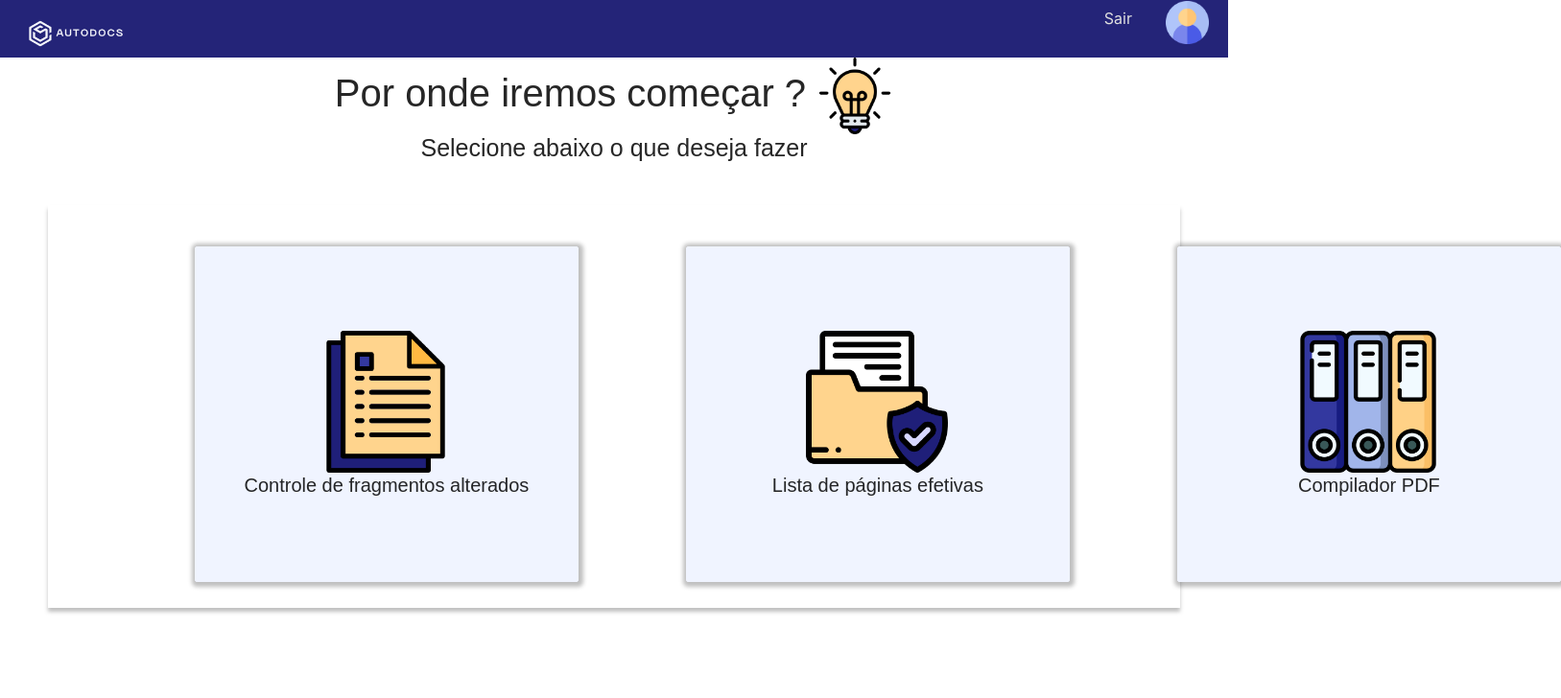
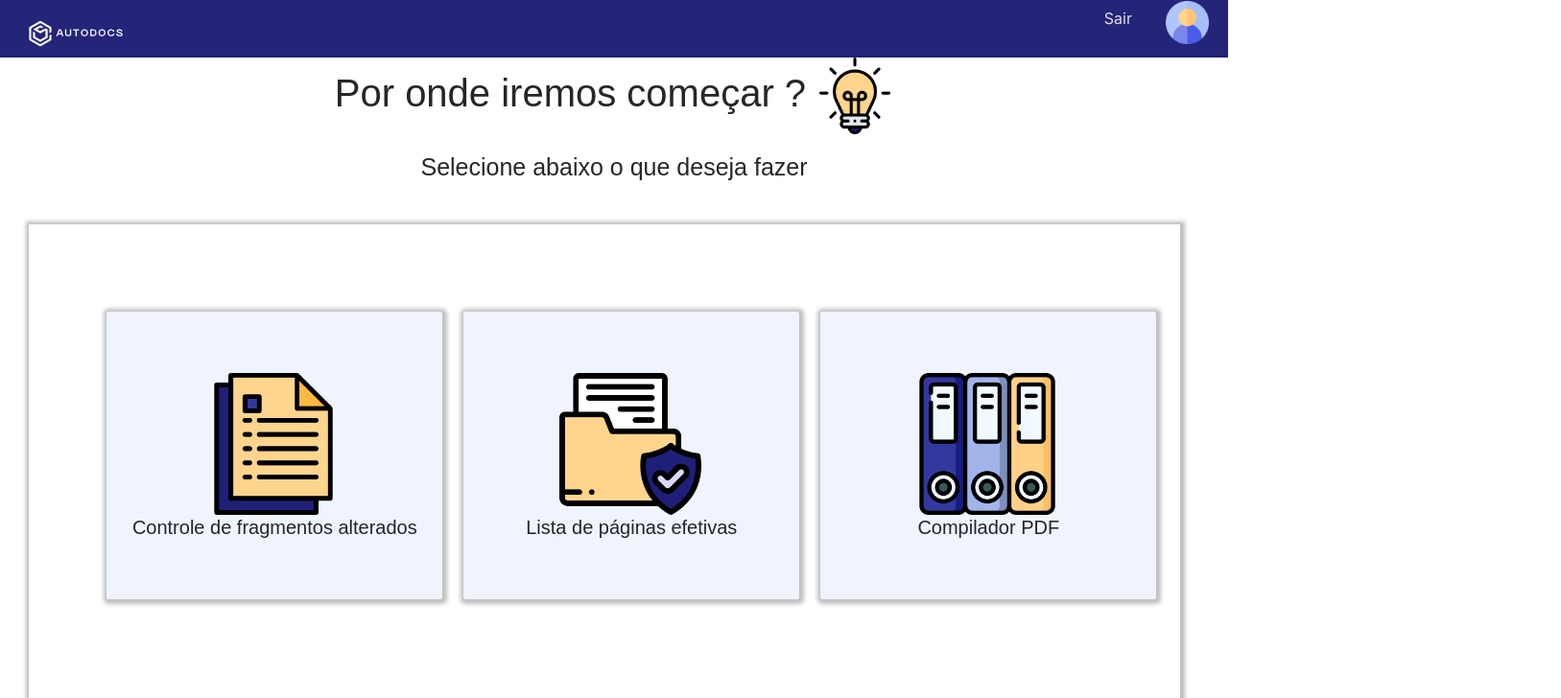
Before and after one commit to LeticiaSan/Personaliza-o-de-Documentos--Time-AirGhost, a React (Create React App) app in the folder autodocs/: page / in a window 1280 px wide. Shown: the top 728 px of the page at 96% size, 1627 px wide, since content can reach past the window. Built offline with nearby package versions, Linux system fonts and the light colour scheme.

Commit message:
Botão CSS

```diff
--- a/autodocs/src/pages/Main/index.js
+++ b/autodocs/src/pages/Main/index.js
@@ -16,19 +16,13 @@ function Main() {
   document.getElementById('container'),
     <div class="App">
       <Header/>
-          <h1 id = "titulo"> Por onde iremos começar ? <img class ="light" alt ="" src={Light}/>
-            <h2 id = "sub-titulo"> Selecione abaixo o que deseja fazer
-              <header className="App-header">
-                <h1>
+          <h1 id = "titulo"> Por onde iremos começar ? <img class ="light" alt ="" src={Light}/> </h1>
+            <h2 id = "sub-titulo"> Selecione abaixo o que deseja fazer</h2>
                   <div id = "menu">
                       <td><Link to="/codelist"><Button  ><img class ="img" alt ="" src={Document}/><br/> Controle de fragmentos alterados </Button></Link> </td>
                       <td><Button  > <img class ="img" alt ="" src={Documents}/><br/>Lista de páginas efetivas</Button> </td>
                       <td><Button  ><img class ="img" alt ="" src={Folder}/><br/> Compilador PDF</Button> </td>
                   </div>
-                </h1>
-              </header>
-            </h2>
-          </h1>
     </div>
   );
 }
--- a/autodocs/src/styles/Main.css
+++ b/autodocs/src/styles/Main.css
@@ -1,21 +1,13 @@
-.App {
-  text-align: left;
-}
-
-.App-logo {
-  height: 40vmin;
-  pointer-events: none;
-}
-
+@media only screen and (max-width: 1600px) {
   .ant-btn {
 
 
     border-color: #F0F4FF;
-  height:350px;
-  width: 400px;
-  margin: 0px 55px;
+    height:300px;
+    width: 350px;
+    margin: 90px 10px;
     position:relative;
-  top: 10%;
+    top: 30%;
     left: 19%;
     font: normal 20px Arial;
 
@@ -27,17 +19,19 @@
 
   #menu {
 
-  background: #ffff;
-  box-shadow: 0px 4px 4px rgba(0, 0, 0, 0.25);
-  height:420px;
-  display: flex;
-  position:static;
-  margin: 45px 50px 0px 50px;
 
+    box-shadow: 1px 1px 4px 4px rgba(0, 0, 0, 0.25);
+    height:520px;
+    margin: 45px 50px 50px 30px;
+  }
+  .img{
+    height: 150px;
+    width: 150px;
+    padding-bottom: 2px;
+    padding-right: 2px;
+  }
+}
 
-
-
-}
 
 #titulo{
   font: normal 40px Arial;
@@ -51,10 +45,7 @@
 
 }
 
-@media (prefers-reduced-motion: no-preference) {
-}
-
-.App-header {
+/*.App-header {
 
   display: flex;
   flex-direction: column;
@@ -69,20 +60,4 @@
 
   background-color: #ffff(247, 247, 247);
 }
-
-
-
-@keyframes App-logo-spin {
-  from {
-    transform: rotate(0deg);
-  }
-  to {
-    transform: rotate(360deg);
-  }
-}
-.img{
-  height: 150px;
-  width: 150px;
-  padding-bottom: 2px;
-  padding-right: 2px;
-}
+*/
```
Lines whose indentation alone changed are shown as unchanged.
